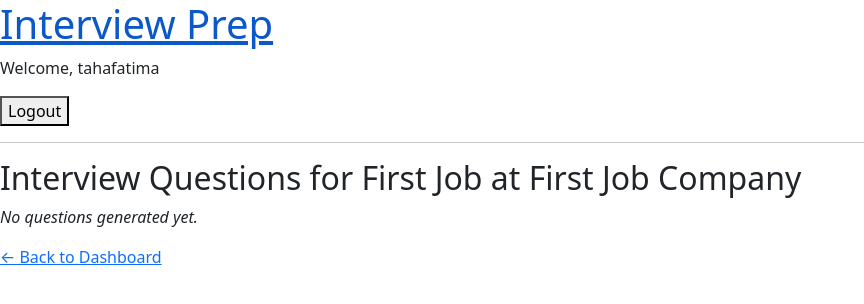
After one commit to TahaaFatima/intervue, a Django app: page /members/view-questions/1/ in a window 1280 px wide. The commit adds this page. Shown: the top 304 px of the page, without its empty margins (0-864 px from the left). Run offline with Django 5.2, Linux system fonts and the light colour scheme; a user stored in the database is signed in; data comes from the database, SQL or seed files in the repository; both versions use the stored data as it was after the commit.

Commit message:
generating and saving interview questions

```diff
--- a/intervue/settings.py
+++ b/intervue/settings.py
@@ -133,3 +133,7 @@ LOGIN_URL = 'login'
 
 MEDIA_URL = '/media/'
 MEDIA_ROOT = BASE_DIR / 'media'
+
+load_dotenv()
+
+GROQ_API_KEY = os.getenv("GROQ_API_KEY")
--- a/members/forms.py
+++ b/members/forms.py
@@ -18,3 +18,8 @@ class InterviewEntryForm(forms.ModelForm):
     class Meta:
         model = InterviewEntry
         fields = ['date', 'job_title', 'company', 'description', 'resume']
+
+    def __init__(self, *args, **kwargs):
+        super().__init__(*args, **kwargs)
+        for field in self.fields.values():
+            field.widget.attrs.update({'class': 'form-control'})
--- a/members/models.py
+++ b/members/models.py
@@ -10,6 +10,7 @@ class InterviewEntry(models.Model):
     company     = models.CharField(max_length=100)
     description = models.TextField()
     resume      = models.FileField(upload_to='resumes/', null=True, blank=True)
+    questions   = models.TextField(blank=True, null=True)
 
     def __str__(self):
         return f"{self.job_title} at {self.company} on {self.date}"
--- a/members/urls.py
+++ b/members/urls.py
@@ -9,4 +9,5 @@ urlpatterns = [
     path('dashboard/', views.dashboard, name='dashboard'),
     path('add-entry/', views.add_entry, name='add_entry'),
     path('edit-entry/<int:entry_id>/', views.edit_entry, name='edit_entry'),
+    path('view-questions/<int:entry_id>/', views.view_questions, name='view_questions'),
 ]
--- a/members/views.py
+++ b/members/views.py
@@ -49,6 +49,7 @@ def add_entry(request):
         if form.is_valid():
             entry = form.save(commit=False)
             entry.user = request.user
+            entry.questions = suggest_questions(entry.description)  # Save generated questions
             entry.save()
             # return redirect('dashboard')
             questions = suggest_questions(entry.description)
@@ -74,6 +75,12 @@ def edit_entry(request, entry_id):
         form = InterviewEntryForm(instance=entry)
     return render(request, 'members/entry_form.html', {'form': form, 'mode' : 'edit'})
 
+@login_required
+def view_questions(request, entry_id):
+    entry = get_object_or_404(InterviewEntry, id=entry_id, user=request.user)
+    return render(request, 'members/view_questions.html', {'entry': entry})
+
+
 class CustomLogoutView(LogoutView):
     next_page = 'home'  # Redirect after logout
 
--- a/templates/base.html
+++ b/templates/base.html
@@ -3,6 +3,8 @@
 <head>
     <meta charset="UTF-8">
     <title>{% block title %}Interview Prep{% endblock %}</title>
+        <!-- Add in the <head> -->
+    <link href="https://cdn.jsdelivr.net/npm/bootstrap@5.3.0/dist/css/bootstrap.min.css" rel="stylesheet">
 </head>
 <body>
     <header>
--- a/templates/members/dashboard.html
+++ b/templates/members/dashboard.html
@@ -26,6 +26,11 @@
         let title = document.createElement('span');
         title.textContent = arg.event.title;
 
+        const viewLink = document.createElement('a');
+        viewLink.href = `/members/view-questions/${arg.event.id}/`;
+        viewLink.innerHTML = ' 📋';
+        viewLink.title = 'View Questions';
+
         let editLink = document.createElement('a');
         editLink.href = `/members/edit-entry/${arg.event.id}/`;
         editLink.innerHTML = ' ✏️';  // 🖉 edit icon
@@ -34,6 +39,7 @@
 
         let container = document.createElement('div');
         container.appendChild(title);
+        container.appendChild(viewLink);
         container.appendChild(editLink);
 
         return { domNodes: [container] };
--- a/templates/members/entry_form.html
+++ b/templates/members/entry_form.html
@@ -2,9 +2,11 @@
 {% block title %}{% if mode == 'edit' %}Edit Entry{% else %}Add Entry{% endif %}{% endblock %}
 {% block content %}
 <h2>{% if mode == 'edit' %}Edit{% else %}Add{% endif %} Job Entry</h2>
-<form method="post" enctype="multipart/form-data">
+<form method="post" enctype="multipart/form-data" class="p-4 border rounded bg-light">
     {% csrf_token %}
     {{ form.as_p }}
-    <button type="submit">{% if mode == 'edit' %}Update{% else %}Save{% endif %}</button>
+    <button type="submit" class="btn btn-success me-2">{% if mode == 'edit' %}Update{% else %}Save{% endif %}</button>
+
+    <a href="{% url 'dashboard' %}" class="btn btn-secondary ms-2">← Back</a>
 </form>
 {% endblock %}
--- /dev/null
+++ b/templates/members/view_questions.html
@@ -0,0 +1,13 @@
+{% extends 'base.html' %}
+{% block title %}Saved Questions{% endblock %}
+{% block content %}
+<h2>Interview Questions for {{ entry.job_title }} at {{ entry.company }}</h2>
+
+{% if entry.questions %}
+    <pre style="white-space: pre-wrap;">{{ entry.questions }}</pre>
+{% else %}
+    <p><em>No questions generated yet.</em></p>
+{% endif %}
+
+<a href="{% url 'dashboard' %}">← Back to Dashboard</a>
+{% endblock %}
```
Also changed, not shown: members/utils.py (+23 -17 lines), db.sqlite3, members/migrations/0002_interviewentry_resume.py (added), members/migrations/0003_interviewentry_questions.py (added), 1 other file.
